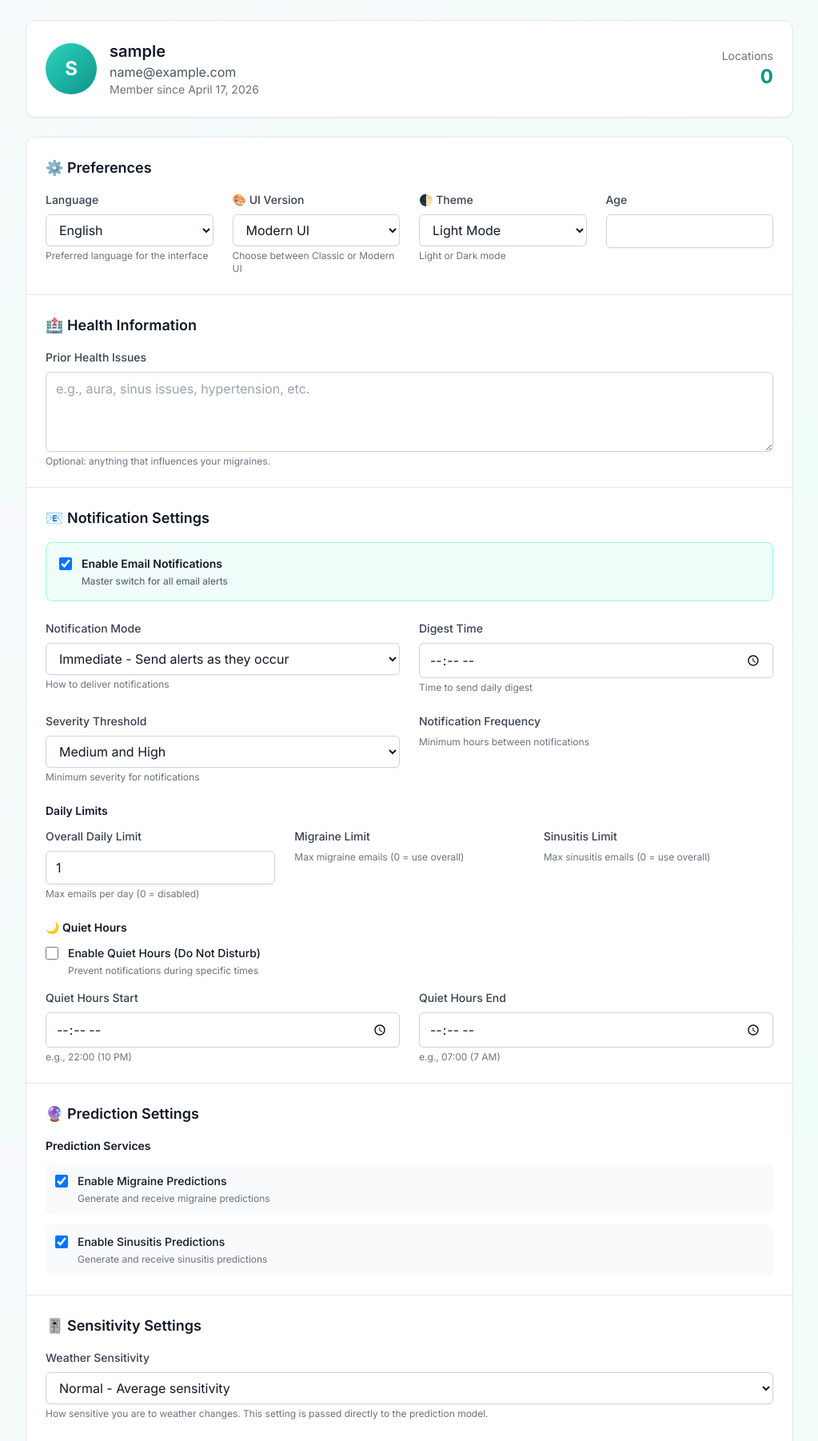
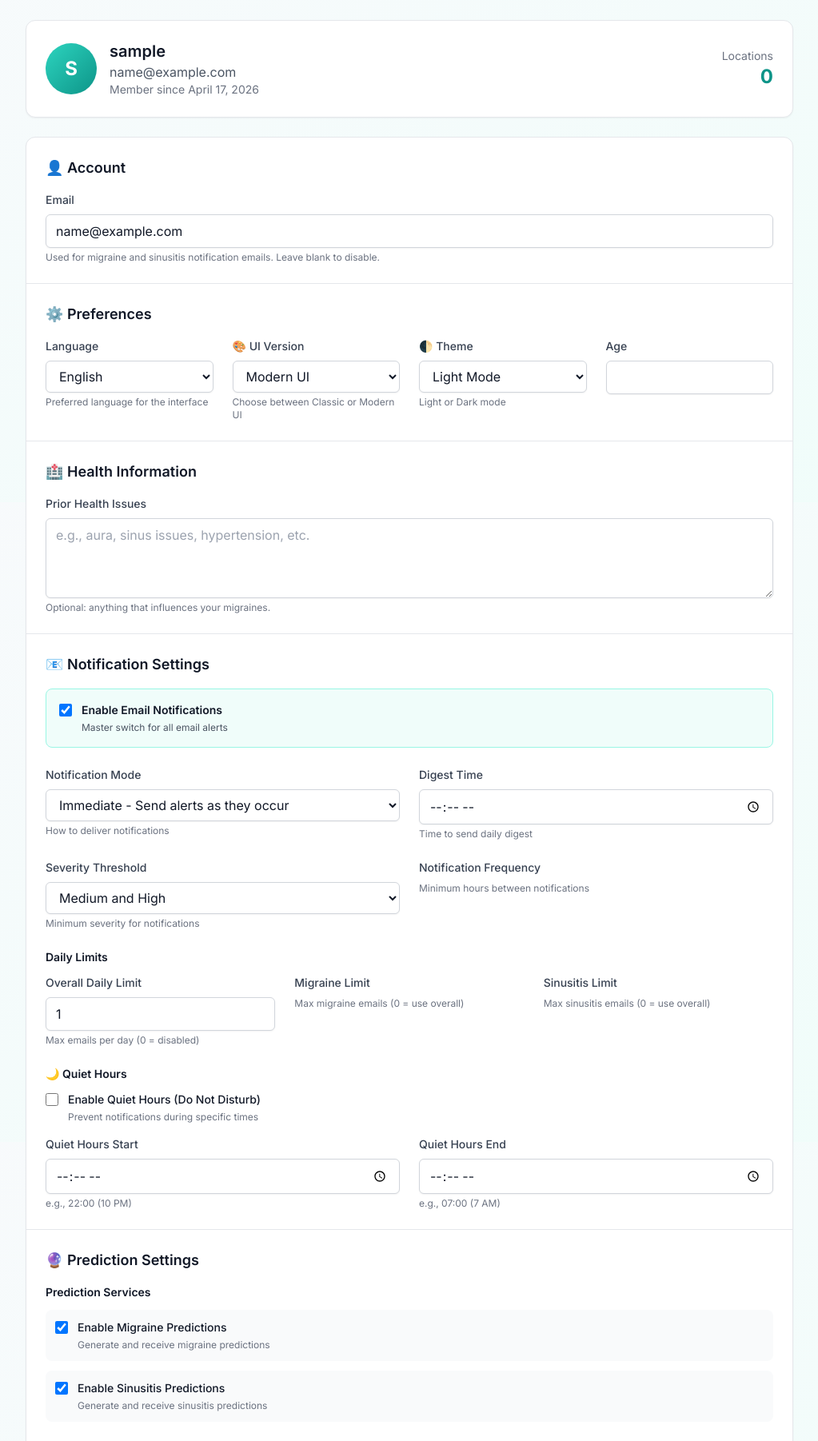
Before and after one commit to alexandrosm77/migraine_forecast, a Django app: page /accounts/profile/ in a window 1280 px wide. Shown: the part 172-1974 px from the top of the page at 80% size, without its empty margins (128-1151 px from the left). Run offline with Django 5.2, Linux system fonts and the light colour scheme; the visitor is signed in with stand-in values (Sample User, id 1); data that the repository does not hold is empty; parts of the project's set-up code (start-up, migrations or seed data) failed here and were passed over; some libraries are stand-ins or nearby versions.

Commit message:
refactor(profile): move email field to editable form section
Agent-Id: agent-062a13b0-9d53-4abb-a3dc-920c455a38c7
Linked-Note-Id: 338f9513-7e1c-43ad-a8dd-2eb8c01ef351

```diff
--- a/forecast/templates/forecast/profile_v2.html
+++ b/forecast/templates/forecast/profile_v2.html
@@ -82,6 +82,33 @@
     <div class="bg-white dark:bg-gray-800 rounded-xl shadow-sm border border-gray-200 dark:border-gray-700 overflow-hidden">
         <form method="post" novalidate>
             {% csrf_token %}
+            {% if email_form.non_field_errors %}
+                <div class="px-6 pt-6">
+                    <div class="rounded-md bg-red-50 dark:bg-red-900/30 border border-red-200 dark:border-red-700 p-3 text-sm text-red-700 dark:text-red-200">
+                        {{ email_form.non_field_errors }}
+                    </div>
+                </div>
+            {% endif %}
+
+            <!-- Account Section -->
+            <div class="p-6 border-b border-gray-200 dark:border-gray-700">
+                <h3 class="text-lg font-semibold text-gray-900 dark:text-gray-100 mb-4">👤 {% trans "Account" %}</h3>
+                <div>
+                    <label for="id_email" class="block text-sm font-medium text-gray-700 dark:text-gray-300 mb-2">
+                        {% trans "Email" %}
+                    </label>
+                    {% if is_viewing_other %}
+                        {% trans "Not provided" as not_provided %}
+                        <p class="text-sm text-gray-900 dark:text-gray-100">{{ profile_user.email|default:not_provided }}</p>
+                    {% else %}
+                        {{ email_form.email }}
+                        {% if email_form.email.errors %}
+                            <p class="mt-1 text-xs text-red-600 dark:text-red-400">{{ email_form.email.errors }}</p>
+                        {% endif %}
+                        <p class="mt-1 text-xs text-gray-500 dark:text-gray-500">{% trans "Used for migraine and sinusitis notification emails. Leave blank to disable." %}</p>
+                    {% endif %}
+                </div>
+            </div>
 
             <!-- Preferences Section -->
             <div class="p-6 border-b border-gray-200 dark:border-gray-700">
```
Also changed, not shown: forecast/templates/forecast/profile.html (+12 -4 lines).
